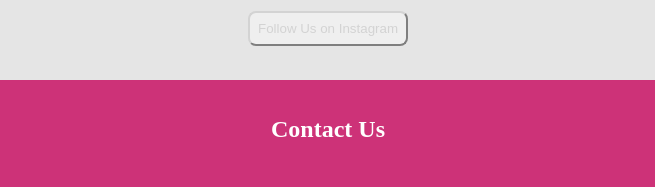
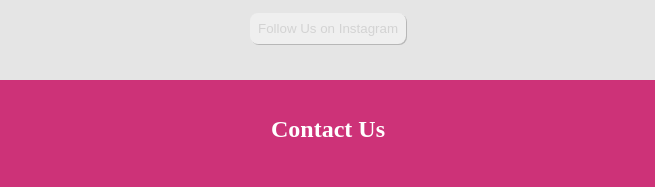
Before and after one commit to AntonSkoting/mockup-exercise, a plain HTML site: page index.html in a window 1280 px wide. Shown: the part 1058-1245 px from the top of the page, 312-967 px from the left. Drawn offline with Linux system fonts and the light colour scheme.

Commit message:
update 28/9 11:20

```diff
--- a/style.css
+++ b/style.css
@@ -62,8 +62,9 @@
     padding: 0.5rem;
     border-radius: 0.5rem;
     color: lightgray;
-    border-color: lightgray;
-
+    border: none;
+    box-shadow: 1px 1px rgba(0, 0, 0, 0.2);
+    vertical-align: middle;
 }
 
 section.bottom {
```
